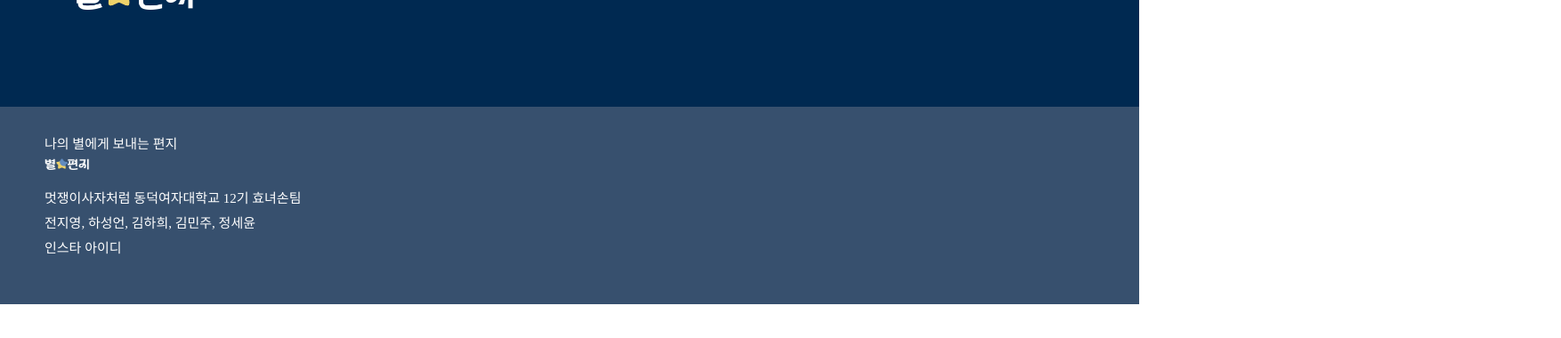
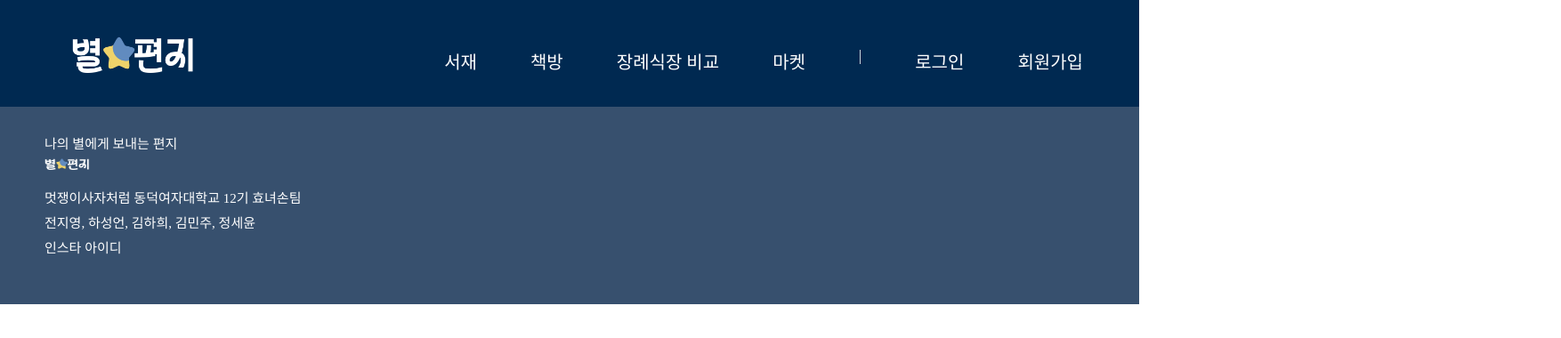
Before and after one commit to likelion12th-team2/starletter_FE, a React (Create React App) app: page /funeral in a window 1280 px wide. Shown: the top 380 px of the page at 89% size, 1754 px wide, since content can reach past the window. Built offline with nearby package versions, Linux system fonts and the light colour scheme.

Commit message:
헤더푸터모달고침

```diff
--- a/src/pages/Funeral.jsx
+++ b/src/pages/Funeral.jsx
@@ -97,6 +97,7 @@ const Funeral = ({ nickname }) => {
                 alt="logo"
               />
             </F.Logo>
+            <F.Menu>
               <F.MovingContent>
                 <div id="library" onClick={goMyBook}>
                   서재
@@ -133,6 +134,7 @@ const Funeral = ({ nickname }) => {
                   </>
                 )}
               </F.Account>
+            </F.Menu>
           </F.NavContent>
         </F.Nav>
       </header>
--- a/src/styles/StyledFuneral.jsx
+++ b/src/styles/StyledFuneral.jsx
@@ -31,11 +31,12 @@ export const Logo = styled.div`
 `;
 
 export const NavContent = styled.div`
+  width: 100vw;
+  margin-left: auto;
   position: relative;
   display: flex;
+  justify-content: space-between;
   flex-direction: row;
-  justify-content: flex-end;
-  align-items: right;
   gap: 60px;
   margin-top: 20px;
 
@@ -44,8 +45,15 @@ export const NavContent = styled.div`
   }
 `;
 
+export const Menu = styled.div`
+  display: flex;
+  flex-direction: row;
+  gap: 60px;
+`;
+
 export const MovingContent = styled.div`
-  margin-left: 1000px;
+  justify-content: flex-end;
+  float: right;
   display: flex;
   flex-direction: row;
   color: #fff;
@@ -84,6 +92,7 @@ export const Account = styled.div`
   color: #fff;
   gap: 60px;
   line-height: normal;
+  margin-right: 63px;
 
   #login {
     cursor: pointer;
--- a/src/styles/StyledMyPage.jsx
+++ b/src/styles/StyledMyPage.jsx
@@ -11,7 +11,7 @@ export const ModalOverlay = styled.div`
   position: fixed;
   pointer-events: auto;
   top: 100px;
-  left: 1700px;
+  right: 80px;
 `;
 
 export const CloseButton = styled.div`
```
Lines whose indentation alone changed are shown as unchanged.
